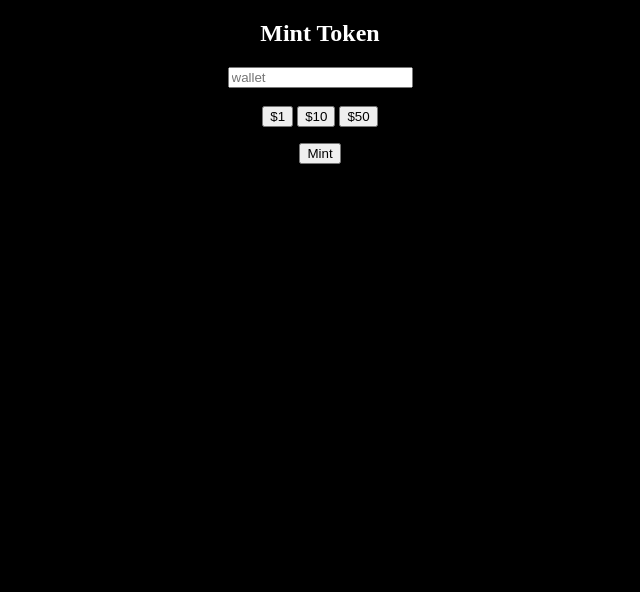
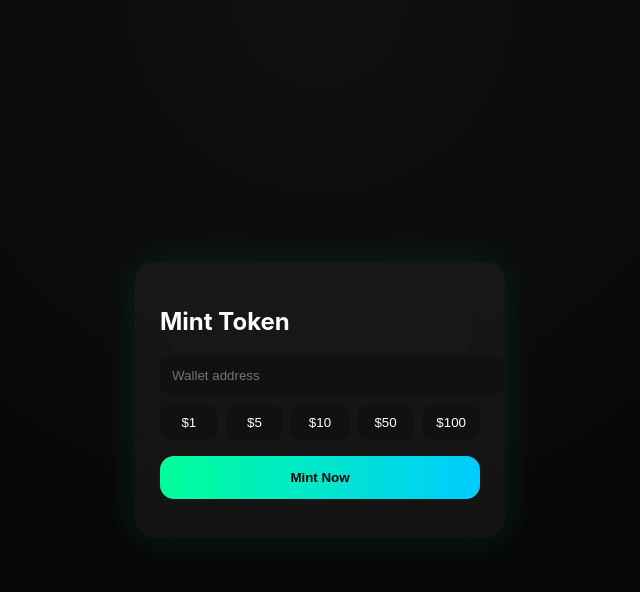
Before and after one commit to alailayangan27-png/WWG, a website: page public/index.html in a window 1280 px wide. Shown: the whole page, without its empty margins (320-960 px from the left). Drawn offline with Linux system fonts and the light colour scheme.

Commit message:
Update index.html

```diff
--- a/public/index.html
+++ b/public/index.html
@@ -1,42 +1,164 @@
 <!DOCTYPE html>
 <html>
-<body style="background:black;color:white;text-align:center">
+<head>
+<meta name="viewport" content="width=device-width, initial-scale=1.0">
+<title>Mint Token</title>
+
+<style>
+body {
+  margin:0;
+  height:100vh;
+  display:flex;
+  justify-content:center;
+  align-items:center;
+  background: radial-gradient(circle at top, #111, #000);
+  font-family: -apple-system, sans-serif;
+  color:white;
+}
+
+/* CARD */
+.card {
+  width:320px;
+  padding:25px;
+  border-radius:20px;
+  background: rgba(255,255,255,0.05);
+  backdrop-filter: blur(20px);
+  box-shadow: 0 0 40px rgba(0,255,150,0.1);
+}
+
+/* INPUT */
+input {
+  width:100%;
+  padding:12px;
+  border-radius:12px;
+  border:none;
+  background:#111;
+  color:white;
+  margin-bottom:10px;
+}
+
+/* BUTTON GROUP */
+.buttons {
+  display:flex;
+  gap:8px;
+  margin-bottom:10px;
+}
+
+.buttons button {
+  flex:1;
+  padding:10px;
+  border-radius:12px;
+  border:none;
+  background:#111;
+  color:white;
+  cursor:pointer;
+  transition:0.2s;
+}
+
+.buttons button.active {
+  background:#00ff99;
+  color:black;
+  box-shadow:0 0 10px #00ff99;
+}
+
+/* MAIN BUTTON */
+.main {
+  width:100%;
+  padding:14px;
+  border-radius:14px;
+  border:none;
+  background:linear-gradient(90deg,#00ff99,#00ccff);
+  color:black;
+  font-weight:bold;
+  cursor:pointer;
+  transition:0.2s;
+}
+
+.main:hover {
+  transform:scale(1.03);
+}
+
+/* STATUS */
+#status {
+  margin-top:10px;
+  font-size:14px;
+}
+</style>
+</head>
+
+<body>
+
+<div class="card">
 
 <h2>Mint Token</h2>
 
-<input id="wallet" placeholder="wallet"><br><br>
+<input id="wallet" placeholder="Wallet address">
 
-<button onclick="setAmount(1)">$1</button>
-<button onclick="setAmount(10)">$10</button>
-<button onclick="setAmount(50)">$50</button>
+<div class="buttons">
+  <button onclick="setAmount(1,this)">$1</button>
+  <button onclick="setAmount(5,this)">$5</button>
+  <button onclick="setAmount(10,this)">$10</button>
+  <button onclick="setAmount(50,this)">$50</button>
+  <button onclick="setAmount(100,this)">$100</button>
+</div>
 
 <p id="info"></p>
 
-<button onclick="mint()">Mint</button>
+<button class="main" onclick="mint()">Mint Now</button>
 
 <p id="status"></p>
+
+</div>
 
 <script>
 let amount = 0;
 
-function setAmount(a){
+function setAmount(a, el){
   amount = a;
-  document.getElementById("info").innerText = "Mint $" + a;
+
+  document.querySelectorAll(".buttons button")
+    .forEach(b => b.classList.remove("active"));
+
+  el.classList.add("active");
+
+  document.getElementById("info").innerText =
+    "Mint $" + a + " → " + (a*1000) + " TOKEN";
 }
 
 async function mint(){
   const wallet = document.getElementById("wallet").value;
 
+  if(!wallet){
+    setStatus("Isi wallet!", true);
+    return;
+  }
+
+  if(amount === 0){
+    setStatus("Pilih jumlah!", true);
+    return;
+  }
+
+  setStatus("Processing...", false);
+
   const res = await fetch("/api/mint", {
-    method: "POST",
-    headers: {"Content-Type":"application/json"},
+    method:"POST",
+    headers:{"Content-Type":"application/json"},
     body: JSON.stringify({wallet, amount})
   });
 
   const data = await res.json();
 
-  document.getElementById("status").innerText =
-    data.error ? data.error : "Berhasil!";
+  if(data.error){
+    setStatus("❌ " + data.error, true);
+  } else {
+    setStatus("✅ Mint berhasil", false);
+  }
+}
+
+function setStatus(msg, err){
+  const el = document.getElementById("status");
+  el.innerText = msg;
+  el.style.color = err ? "#ff4d4d" : "#00ff99";
 }
 </script>
 
```
